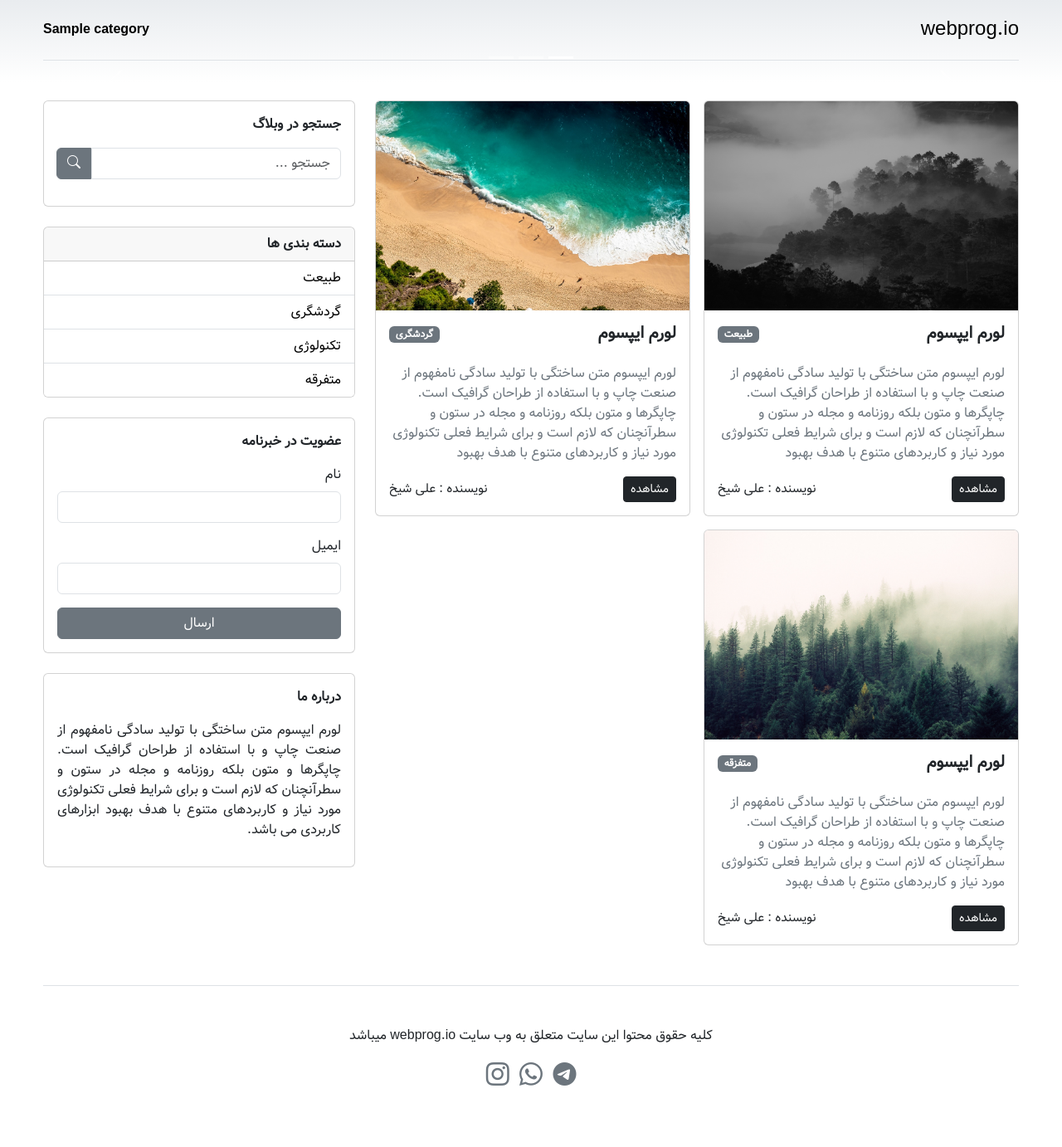
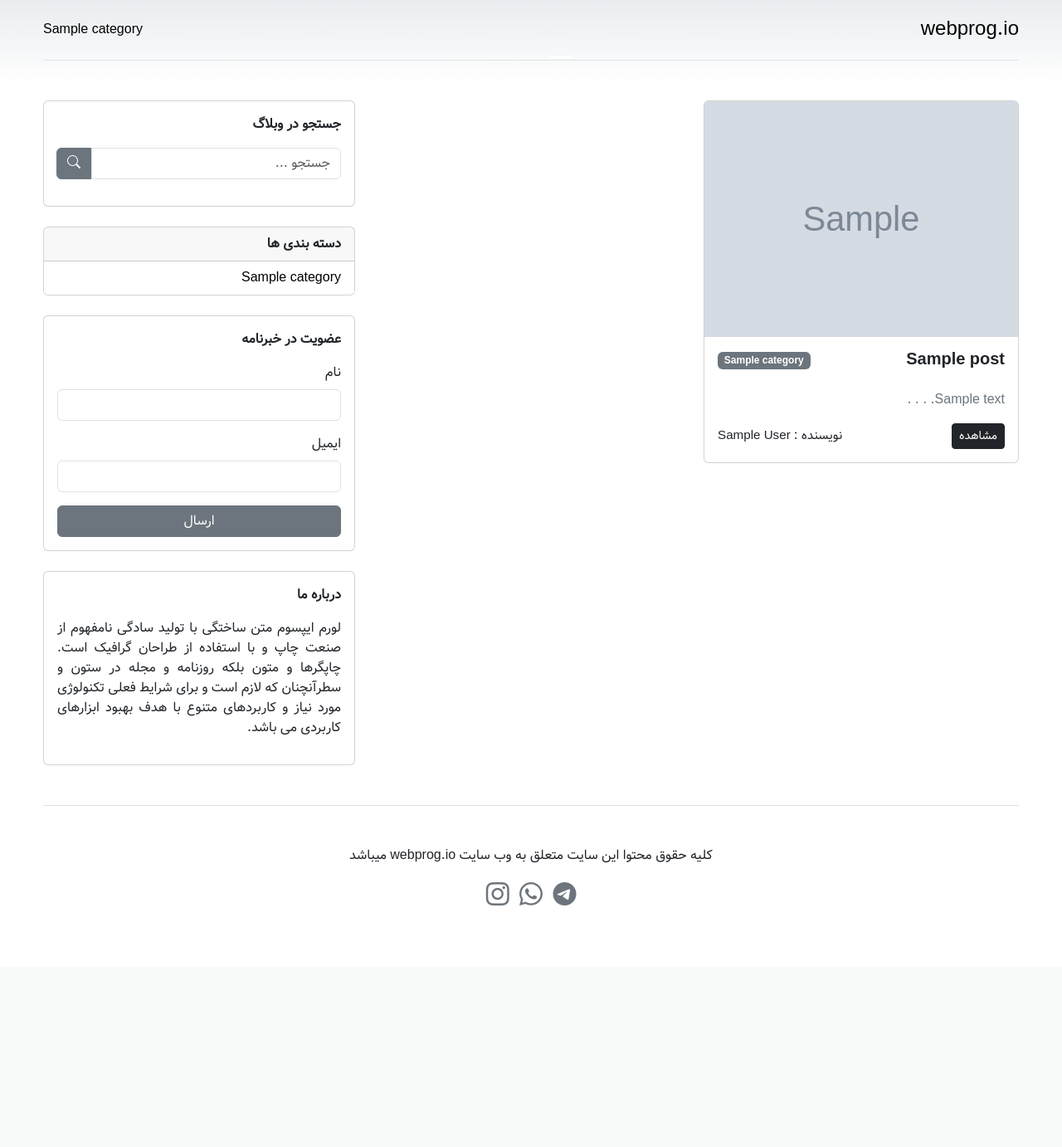
Before and after one commit to hparmin/functional-CMS2, a PHP site: page /functional2/index.php in a window 1280 px wide. Shown: the whole page at 83% size. After the commit the page ends 1091 px from the top, so only its background shows below. Run offline with PHP 8.4, Linux system fonts and the light colour scheme; tables that the repository leaves empty or names only in its code hold one stand-in row (values such as "Sample post"); grey boxes marked "Sample" are stand-in pictures.

Commit message:
make posts and categories dymamic

```diff
--- a/app-template/include/layout/header.php
+++ b/app-template/include/layout/header.php
@@ -26,19 +26,22 @@ $categories = $query -> fetchAll(PDO::FETCH_OBJ);
                 class="d-flex flex-column flex-md-row align-items-center pb-3 mb-4 border-bottom"
             >
                 <a
-                    href="index.html"
+                    href="index.php"
                     class="fs-4 fw-medium link-body-emphasis text-decoration-none"
                 >
                     webprog.io
                 </a>
 
                 <nav class="d-inline-flex mt-2 mt-md-0 me-md-auto">
-                    <?php if ($categories): ?>
-                        <?php foreach($categories as $category): ?>
+                    <?php if ($categories):
+                        if(isset($_GET['category'])){
+                            $category_id = $_GET['category'];
+                        }
+                        foreach($categories as $category): ?>
                         <a
-                            class="fw-bold me-3 py-2 link-body-emphasis text-decoration-none"
-                            href="#"
-                            ><?php echo $category -> title; ?></a
+                            class="<?php if(isset($category_id) && $category_id == $category -> id){echo " fw-bold ";} ?> me-3 py-2 link-body-emphasis text-decoration-none"
+                            href="index.php?category=<?php echo $category->id; ?>
+                            "><?php echo $category -> title; ?></a
                         ><?php endforeach; ?>
                     <?php endif; ?>
                 </nav>
--- a/app-template/include/layout/sidebar.php
+++ b/app-template/include/layout/sidebar.php
@@ -25,34 +25,20 @@
                 <div class="card mt-4">
                     <div class="fw-bold fs-6 card-header">دسته بندی ها</div>
                     <ul class="list-group list-group-flush p-0">
-                        <li class="list-group-item">
-                            <a
-                                class="link-body-emphasis text-decoration-none"
-                                href="#"
-                                >طبیعت</a
-                            >
-                        </li>
-                        <li class="list-group-item">
-                            <a
-                                class="link-body-emphasis text-decoration-none"
-                                href="#"
-                                >گردشگری</a
-                            >
-                        </li>
-                        <li class="list-group-item">
-                            <a
-                                class="link-body-emphasis text-decoration-none"
-                                href="#"
-                                >تکنولوژی</a
-                            >
-                        </li>
-                        <li class="list-group-item">
-                            <a
-                                class="link-body-emphasis text-decoration-none"
-                                href="#"
-                                >متفرقه</a
-                            >
-                        </li>
+                    <?php
+                        $query = $db->query("SELECT * FROM categories");
+                        $cats = $query -> fetchALL(PDO::FETCH_OBJ);
+
+                        foreach($cats as $cat):
+                    ?>
+                    <li class="list-group-item">
+                        <a
+                            class="link-body-emphasis text-decoration-none"
+                            href="<?php echo "index.php?category=".$cat->id; ?>"
+                            ><?php echo $cat->title; ?></a
+                        >
+                    </li>
+                    <?php endforeach; ?>
                     </ul>
                 </div>
 
--- a/app-template/index.php
+++ b/app-template/index.php
@@ -13,10 +13,29 @@ include_once "include/layout/header.php";
             <!-- Posts Content -->
             <div class="col-lg-8">
                 <div class="row g-3">
+                    <?php
+                        if(isset($_GET['category'])){
+                            // if category is set:
+                            $category_id = $_GET['category'];
+                            $query = $db->prepare("SELECT * FROM posts WHERE category_id = $category_id ORDER BY id DESC");
+                            $query -> execute();
+                            $posts = $query -> fetchAll(PDO::FETCH_OBJ);
+                        }else{
+                            // if category is not set show all posts:
+                            $query = $db->query("SELECT * FROM posts ORDER BY id DESC");
+                            $posts = $query -> fetchAll(PDO::FETCH_OBJ);
+                        }
+                        if($posts):
+
+                        foreach($posts as $post):
+                            // if(isset($category_id) && $category_id != $post->category_id){
+                            //     continue;
+                            // }
+                    ?>
                     <div class="col-sm-6">
                         <div class="card">
                             <img
-                                src="./assets/images/4.jpg"
+                                src="<?php echo PICTURES_PATH.$post->image; ?>"
                                 class="card-img-top"
                                 alt="post-image"
                             />
@@ -25,26 +44,25 @@ include_once "include/layout/header.php";
                                     class="d-flex justify-content-between"
                                 >
                                     <h5 class="card-title fw-bold">
-                                        لورم ایپسوم
+                                        <?php echo $post->title; ?>
                                     </h5>
                                     <div>
                                         <span
                                             class="badge text-bg-secondary"
-                                            >طبیعت</span
+                                            ><?php
+                                                $query = $db->query("SELECT * FROM categories WHERE id=$post->category_id");
+                                                $cat = $query -> fetch(PDO::FETCH_OBJ);
+                                                echo $cat->title;
+                                            ?></span
                                         >
                                     </div>
                                 </div>
                                 <p
                                     class="card-text text-secondary pt-3"
                                 >
-                                    لورم ایپسوم متن ساختگی با تولید
-                                    سادگی نامفهوم از صنعت چاپ و با
-                                    استفاده از طراحان گرافیک است.
-                                    چاپگرها و متون بلکه روزنامه و
-                                    مجله در ستون و سطرآنچنان که لازم
-                                    است و برای شرایط فعلی تکنولوژی
-                                    مورد نیاز و کاربردهای متنوع با
-                                    هدف بهبود
+                                   <?php
+                                   echo substr($post->body,0,500)." . . . ";
+                                   ?>
                                 </p>
                                 <div
                                     class="d-flex justify-content-between align-items-center"
@@ -56,110 +74,14 @@ include_once "include/layout/header.php";
                                     >
 
                                     <p class="fs-7 mb-0">
-                                        نویسنده : علی شیخ
+                                        نویسنده : <?php echo $post->author; ?>
                                     </p>
                                 </div>
                             </div>
                         </div>
                     </div>
-                    <div class="col-sm-6">
-                        <div class="card">
-                            <img
-                                src="./assets/images/5.jpg"
-                                class="card-img-top"
-                                alt="post-image"
-                            />
-                            <div class="card-body">
-                                <div
-                                    class="d-flex justify-content-between"
-                                >
-                                    <h5 class="card-title fw-bold">
-                                        لورم ایپسوم
-                                    </h5>
-                                    <div>
-                                        <span
-                                            class="badge text-bg-secondary"
-                                            >گردشگری</span
-                                        >
-                                    </div>
-                                </div>
-                                <p
-                                    class="card-text text-secondary pt-3"
-                                >
-                                    لورم ایپسوم متن ساختگی با تولید
-                                    سادگی نامفهوم از صنعت چاپ و با
-                                    استفاده از طراحان گرافیک است.
-                                    چاپگرها و متون بلکه روزنامه و
-                                    مجله در ستون و سطرآنچنان که لازم
-                                    است و برای شرایط فعلی تکنولوژی
-                                    مورد نیاز و کاربردهای متنوع با
-                                    هدف بهبود
-                                </p>
-                                <div
-                                    class="d-flex justify-content-between align-items-center"
-                                >
-                                    <a
-                                        href="single.html"
-                                        class="btn btn-sm btn-dark"
-                                        >مشاهده</a
-                                    >
-
-                                    <p class="fs-7 mb-0">
-                                        نویسنده : علی شیخ
-                                    </p>
-                                </div>
-                            </div>
-                        </div>
-                    </div>
-                    <div class="col-sm-6">
-                        <div class="card">
-                            <img
-                                src="./assets/images/6.jpg"
-                                class="card-img-top"
-                                alt="post-image"
-                            />
-                            <div class="card-body">
-                                <div
-                                    class="d-flex justify-content-between"
-                                >
-                                    <h5 class="card-title fw-bold">
-                                        لورم ایپسوم
-                                    </h5>
-                                    <div>
-                                        <span
-                                            class="badge text-bg-secondary"
-                                            >متفزقه</span
-                                        >
-                                    </div>
-                                </div>
-                                <p
-                                    class="card-text text-secondary pt-3"
-                                >
-                                    لورم ایپسوم متن ساختگی با تولید
-                                    سادگی نامفهوم از صنعت چاپ و با
-                                    استفاده از طراحان گرافیک است.
-                                    چاپگرها و متون بلکه روزنامه و
-                                    مجله در ستون و سطرآنچنان که لازم
-                                    است و برای شرایط فعلی تکنولوژی
-                                    مورد نیاز و کاربردهای متنوع با
-                                    هدف بهبود
-                                </p>
-                                <div
-                                    class="d-flex justify-content-between align-items-center"
-                                >
-                                    <a
-                                        href="single.html"
-                                        class="btn btn-sm btn-dark"
-                                        >مشاهده</a
-                                    >
-
-                                    <p class="fs-7 mb-0">
-                                        نویسنده : علی شیخ
-                                    </p>
-                                </div>
-                            </div>
-                        </div>
-                    </div>
+                    <?php endforeach; ?>
+                    <?php endif; ?>
                 </div>
             </div>
 
```
